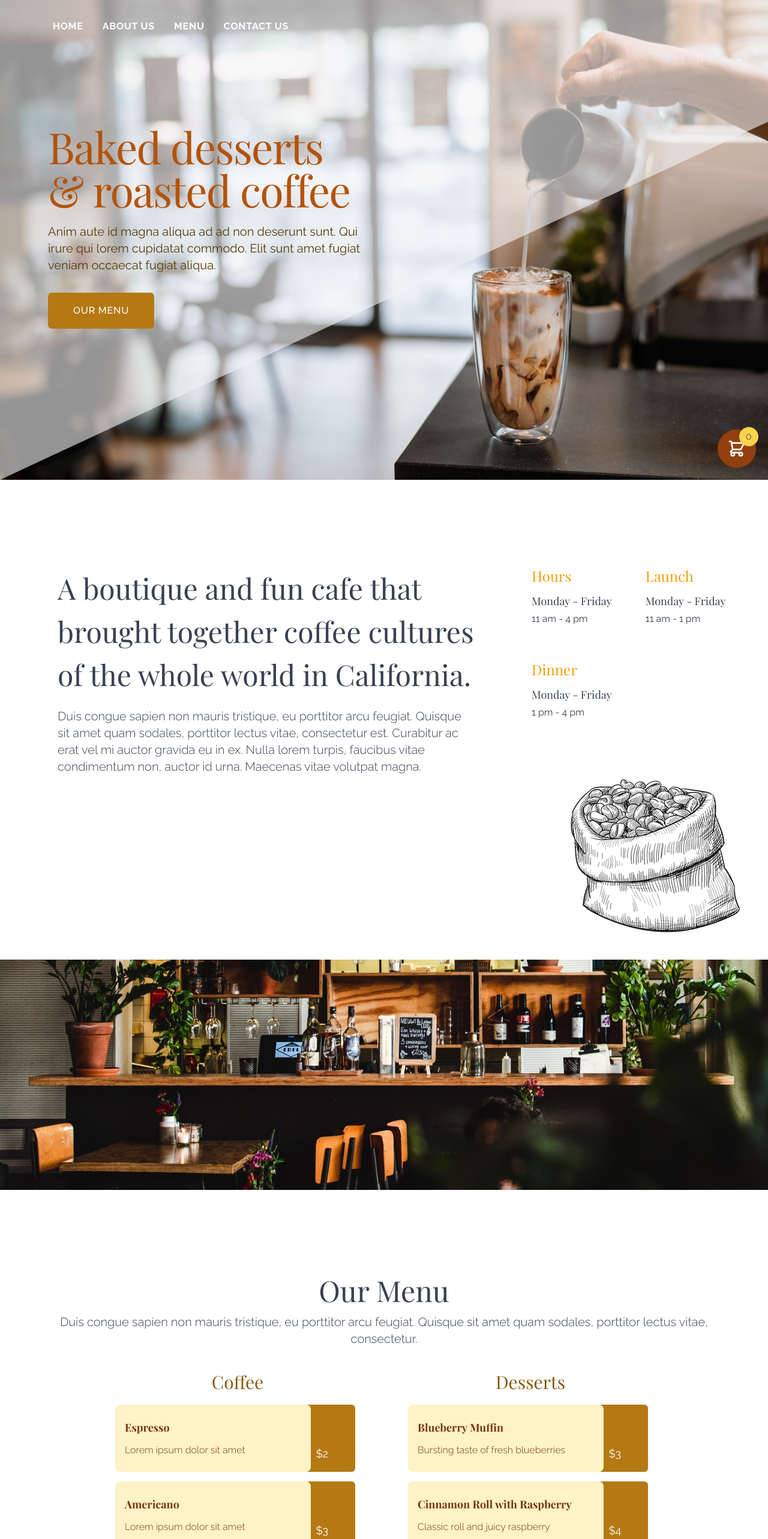
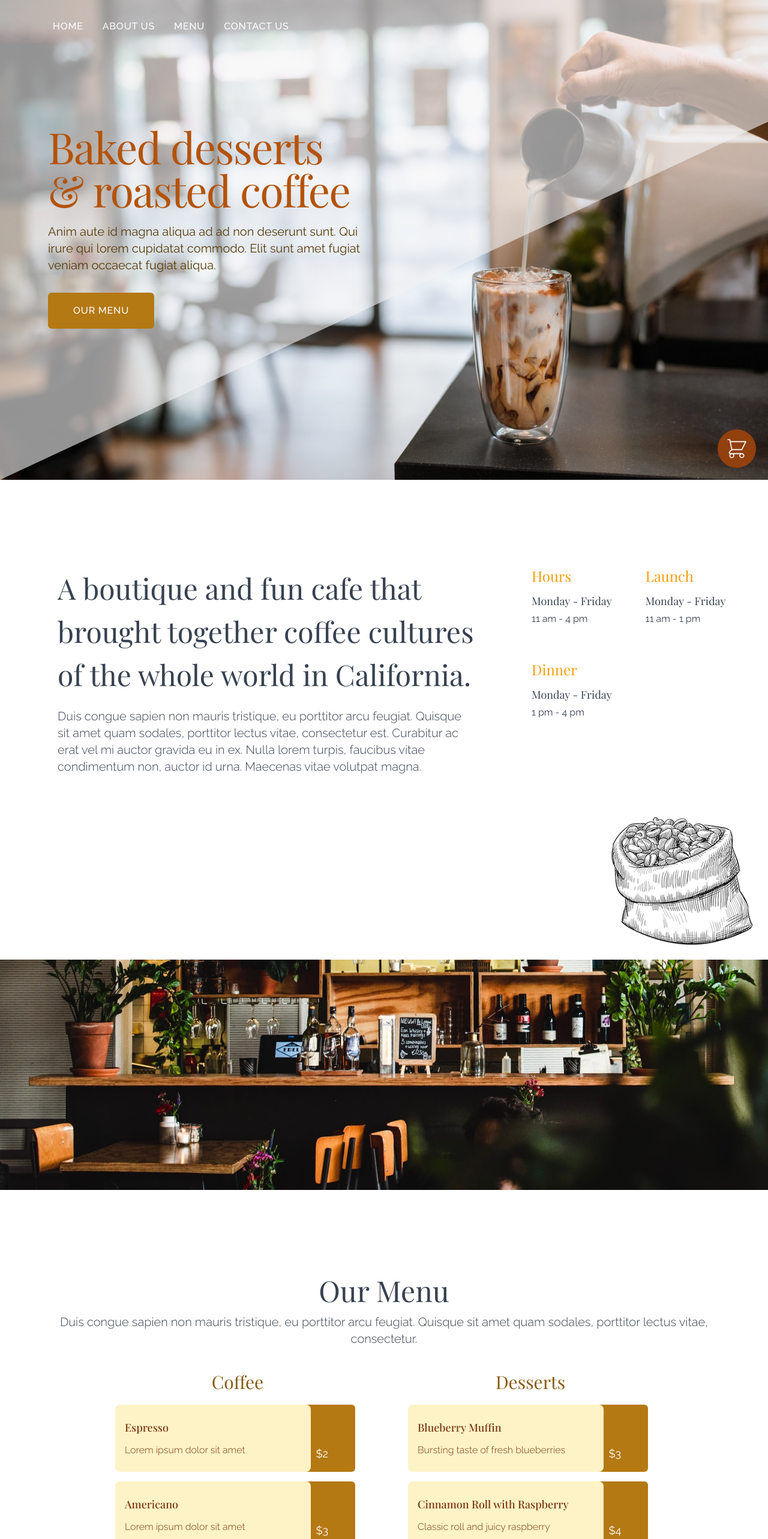
Before and after one commit to moonlik/coffee-shop-project, a React (Create React App) app: page / in a window 1280 px wide. Shown: the top 2566 px of the page at 60% size. Built offline with nearby package versions, Linux system fonts and the light colour scheme.

Commit message:
Fixed font weight, image sizes

```diff
--- a/src/About.js
+++ b/src/About.js
@@ -29,7 +29,7 @@ export default function About() {
                         </div>
                     </div>
                 </div>
-                <img src={coffeeBag} className="absolute bottom-10 right-10 w-40 lg:w-auto" alt="A bag with coffee beans"></img>
+                <img src={coffeeBag} className="absolute bottom-5 right-5 w-28 lg:w-auto" alt="A bag with coffee beans"></img>
             </div>
 
             <div className="bg-company-image bg-bottom bg-cover h-64 md:h-96 max-w-screen-2xl mx-auto"></div>
--- a/src/Cart.js
+++ b/src/Cart.js
@@ -20,13 +20,13 @@ export default function Cart(props) {
 
                         <div className="h-screen flex flex-col py-6 bg-white shadow-xl overflow-y-scroll">
                             <div className="px-4 sm:px-6">
-                                <p className="text-lg lg:text-2xl font-serif font-semibold text-gray-900 border-b pb-8">Shopping Cart</p>
+                                <p className="text-lg lg:text-2xl font-serif font-medium text-gray-900 border-b pb-8">Shopping Cart</p>
                             </div>
                             <div className="mt-6 flex-1 px-4 sm:px-6">
                                 {props.cartItems.length !== 0 ? props.cartItems.map((product) => (
                                     <div className="flex gap-8 py-6" key={product.id}>
                                         <div className="w-3/5">
-                                            <h4 className="text-lg font-semibold">{product.name}</h4>
+                                            <h4 className="text-lg font-medium">{product.name}</h4>
                                         </div>
                                         <div className="w-1/5 self-center">
                                             <p className="text-lg">{product.amount}</p>
--- a/src/Footer.js
+++ b/src/Footer.js
@@ -12,7 +12,7 @@ export default function Footer() {
                 </div>
                 <div className="md:w-1/2 self-center text-gray-900">
                     <div className="max-w-md mx-auto text-center mb-6">
-                        <h3 className="font-semibold text-lg mb-3">Contact Us</h3>
+                        <h3 className="font-medium font-serif text-lg mb-3">Contact Us</h3>
                         <p>+10 (00) 000 0000</p>
                         <p>30/D, Lorem Ipsum, Alighdat CA 00000</p>
                     </div>
@@ -28,8 +28,10 @@ export default function Footer() {
                 </div>
             </div>
             <div className="flex justify-center text-brown-600 gap-1">
-                <p className="text-sm">Check the code on</p>
-                <svg className="w-4" viewBox="0 0 16 16" fill="currentColor"><path fillRule="evenodd" d="M8 0C3.58 0 0 3.58 0 8c0 3.54 2.29 6.53 5.47 7.59.4.07.55-.17.55-.38 0-.19-.01-.82-.01-1.49-2.01.37-2.53-.49-2.69-.94-.09-.23-.48-.94-.82-1.13-.28-.15-.68-.52-.01-.53.63-.01 1.08.58 1.23.82.72 1.21 1.87.87 2.33.66.07-.52.28-.87.51-1.07-1.78-.2-3.64-.89-3.64-3.95 0-.87.31-1.59.82-2.15-.08-.2-.36-1.02.08-2.12 0 0 .67-.21 2.2.82.64-.18 1.32-.27 2-.27.68 0 1.36.09 2 .27 1.53-1.04 2.2-.82 2.2-.82.44 1.1.16 1.92.08 2.12.51.56.82 1.27.82 2.15 0 3.07-1.87 3.75-3.65 3.95.29.25.54.73.54 1.48 0 1.07-.01 1.93-.01 2.2 0 .21.15.46.55.38A8.013 8.013 0 0016 8c0-4.42-3.58-8-8-8z"></path></svg>
+                <p className="text-sm">Check the code on </p>
+                <a href="https://github.com/moonlik/coffee-shop-project">
+                    <svg className="w-4" viewBox="0 0 16 16" fill="currentColor"><path fillRule="evenodd" d="M8 0C3.58 0 0 3.58 0 8c0 3.54 2.29 6.53 5.47 7.59.4.07.55-.17.55-.38 0-.19-.01-.82-.01-1.49-2.01.37-2.53-.49-2.69-.94-.09-.23-.48-.94-.82-1.13-.28-.15-.68-.52-.01-.53.63-.01 1.08.58 1.23.82.72 1.21 1.87.87 2.33.66.07-.52.28-.87.51-1.07-1.78-.2-3.64-.89-3.64-3.95 0-.87.31-1.59.82-2.15-.08-.2-.36-1.02.08-2.12 0 0 .67-.21 2.2.82.64-.18 1.32-.27 2-.27.68 0 1.36.09 2 .27 1.53-1.04 2.2-.82 2.2-.82.44 1.1.16 1.92.08 2.12.51.56.82 1.27.82 2.15 0 3.07-1.87 3.75-3.65 3.95.29.25.54.73.54 1.48 0 1.07-.01 1.93-.01 2.2 0 .21.15.46.55.38A8.013 8.013 0 0016 8c0-4.42-3.58-8-8-8z"></path></svg>
+                </a>
             </div>
         </div>
 
--- a/src/Header.js
+++ b/src/Header.js
@@ -18,7 +18,7 @@ export default function Header() {
                   >
                     <div className="hidden md:block md:ml-10 md:pr-4 md:space-x-8">
                       {navigation.map((item) => (
-                        <a key={item.name} href={item.href} className="font-bold tracking-wider uppercase text-white hover:text-yellow-500">
+                        <a key={item.name} href={item.href} className="font-medium tracking-wider uppercase text-white hover:text-yellow-500">
                           {item.name}
                         </a>
                       ))}
--- a/src/ImageSlider.js
+++ b/src/ImageSlider.js
@@ -12,7 +12,7 @@ export default function ImageSlider() {
 
     return (
         <div className="relative max-w-screen-2xl mx-auto bg-white h-72 overflow-hidden">
-            <div className="relative hover:animate-scroll flex">
+            <div className="relative h-full hover:animate-scroll flex">
                 {instaPhoto.map((photo) => (
                     <img key={photo.id} src={photo.url} alt="Instagram" className="object-cover"></img>
                 ))}
--- a/src/Menu.js
+++ b/src/Menu.js
@@ -26,13 +26,17 @@ export default function Menu(props) {
                     className="fixed bottom-5 right-5 w-16 h-16 rounded-full bg-yellow-800 text-white block z-40 focus:outline-none hover:bg-yellow-700 hover:transition ease-in-out duration-300"
                     onClick={() => props.handleIsShowing(true)}>
                     <span className="sr-only">Open shop cart</span>
-                    <svg xmlns="http://www.w3.org/2000/svg" className="absolute inset-4 transition duration-300 transform" fill="none" viewBox="0 0 24 24" stroke="currentColor">
-                        <path strokeLinecap="round" strokeLinejoin="round" strokeWidth={2} d="M3 3h2l.4 2M7 13h10l4-8H5.4M7 13L5.4 5M7 13l-2.293 2.293c-.63.63-.184 1.707.707 1.707H17m0 0a2 2 0 100 4 2 2 0 000-4zm-8 2a2 2 0 11-4 0 2 2 0 014 0z" />
+                    <svg xmlns="http://www.w3.org/2000/svg" className="absolute inset-3 transition duration-300 transform w-10 h-10" fill="none" viewBox="0 0 24 24" stroke="currentColor">
+                        <path strokeLinecap="round" strokeLinejoin="round" strokeWidth={1} d="M3 3h2l.4 2M7 13h10l4-8H5.4M7 13L5.4 5M7 13l-2.293 2.293c-.63.63-.184 1.707.707 1.707H17m0 0a2 2 0 100 4 2 2 0 000-4zm-8 2a2 2 0 11-4 0 2 2 0 014 0z" />
                     </svg>
 
-                    <div className="z-40 absolute -top-1 -right-1 w-8 h-8 rounded-full bg-yellow-300 text-gray-600 p-1">
-                        <p className="text-base">{props.badgeContent}</p>
-                    </div>
+                    {props.badgeContent !== 0 ?
+                        <div className="z-40 absolute -top-1 -right-1 w-8 h-8 rounded-full bg-yellow-300 text-gray-600 p-1">
+                            <p className="text-base">{props.badgeContent}</p>
+                        </div>
+                    : <div></div>
+                    }
+
             </button>
 
         </div>
--- a/src/Product.js
+++ b/src/Product.js
@@ -4,7 +4,7 @@ export default function Product(props) {
             {props.productItems.map((product) => (
                 <div className="flex mb-4 w-full transition duration-500 ease-out transform hover:scale-105 cursor-pointer" key={product.id} onClick={() => props.addToCart(product)}>
                     <div className="relative z-10 bg-yellow-100 px-4 py-6 border-current rounded-lg text-yellow-900 w-4/5">
-                        <p className="font-serif font-bold text-lg mb-3">{product.name}</p>
+                        <p className="font-serif font-medium text-lg mb-3">{product.name}</p>
                         <p className="font-light">{product.description}</p>
                     </div>
                     <div className="relative transform -translate-x-2 rounded-r-md p-4 bg-brown-500 text-white w-1/5 flex items-end">
```
Also changed, not shown: src/assets/images/coffee-beans-bag.png.
